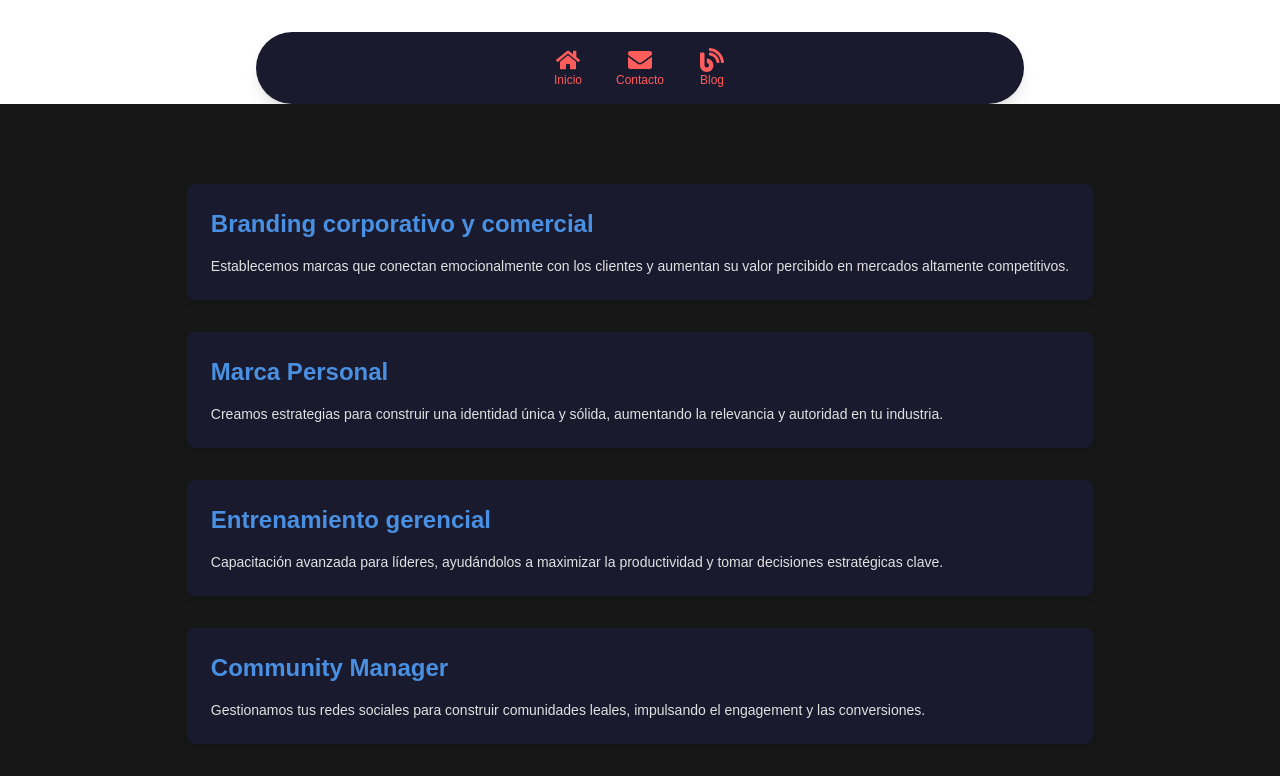
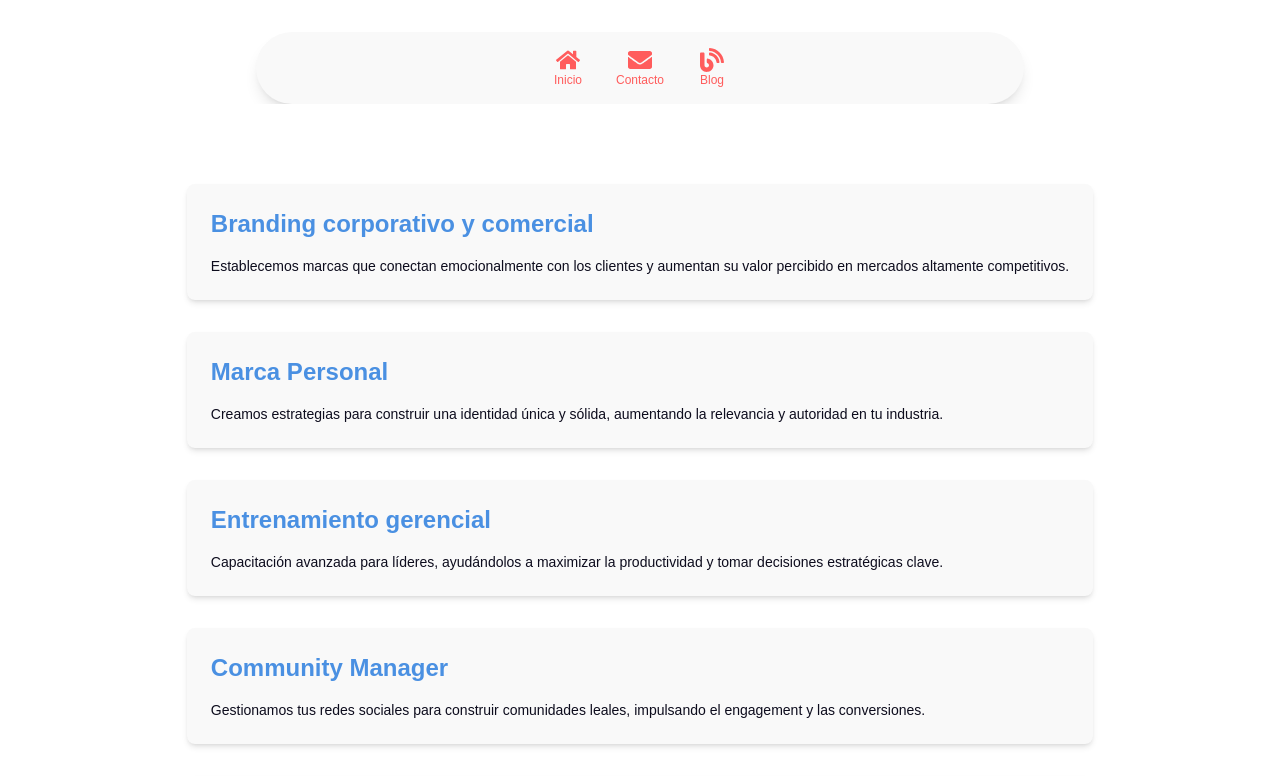
Before and after one commit to deivipluss/landing, a Next.js app: page /soluciones in a window 1280 px wide. Shown: the top 776 px of the page. Built offline with nearby package versions, Linux system fonts and the light colour scheme.

Commit message:
modificandodiseño

```diff
--- a/app/globals.css
+++ b/app/globals.css
@@ -12,12 +12,14 @@
   --text-dark: #0D0C1D;
   --text-light: #E1E1E1;
   --text-muted: #888;
+  --header-bg: #F1F5F9; /* Color más suave para el fondo del header */
 }
 
 @media (prefers-color-scheme: dark) {
   :root {
     --background: var(--dark-bg);
     --foreground: #ededed;
+    --header-bg: #1A1A2E; /* Ajuste para modo oscuro */
   }
 }
 
@@ -30,43 +32,17 @@ body {
   box-sizing: border-box;
 }
 
-/* Animación de transición de página */
-.page-enter {
-  opacity: 0;
-  transform: translateX(100%);
-}
-
-.page-enter-active {
-  opacity: 1;
-  transform: translateX(0);
-  transition: opacity 400ms, transform 400ms;
-}
-
-.page-exit {
-  opacity: 1;
-  transform: translateX(0);
-}
-
-.page-exit-active {
-  opacity: 0;
-  transform: translateX(-100%);
-  transition: opacity 400ms, transform 400ms;
-}
-
-.container {
-  padding: 20px;
-}
-
 .header {
   display: flex;
   justify-content: center;
   align-items: center;
-  background-color: #1a1a2e;
-  padding: 20px 0;
+  background-color: var(--header-bg);
+  padding: 15px 20px;
   border-radius: 50px;
   width: 90%;
   max-width: 1000px;
   margin: auto;
+  box-shadow: 0px 4px 8px rgba(0, 0, 0, 0.1);
 }
 
 .header .icon {
@@ -74,50 +50,16 @@ body {
   font-size: 2rem;
   margin: 0 20px;
   cursor: pointer;
+  transition: color 0.3s ease, transform 0.3s ease;
+}
+
+.header .icon:hover {
+  color: var(--primary-color);
+  transform: scale(1.2);
 }
 
 .header .icon.active {
   color: var(--primary-color);
-}
-
-.profile-card {
-  background-color: var(--light-bg);
-  padding: 20px;
-  border-radius: 15px;
-  text-align: center;
-  box-shadow: 0 4px 12px rgba(0, 0, 0, 0.1);
-  width: 320px;
-  max-width: 100%;
-  margin: 0 auto;
-}
-
-.profile-card img {
-  width: 180px;
-  height: 200px;
-  object-fit: cover;
-  border-radius: 10px;
-}
-
-.profile-card h2 {
-  color: var(--text-dark);
-  font-size: 2rem;
-  margin: 20px 0 10px;
-}
-
-.profile-card p {
-  color: var(--text-muted);
-  font-size: 14px;
-}
-
-.social-icons {
-  display: flex;
-  justify-content: center;
-  gap: 10px;
-}
-
-.social-icons .icon {
-  font-size: 24px;
-  color: var(--secondary-color);
 }
 
 .main-content {
@@ -181,25 +123,19 @@ body {
   height: 200px;
 }
 
-.actions .card .card-content {
-  display: flex;
-  align-items: center;
-  justify-content: center;
+.actions .card:hover {
+  transform: scale(1.05);
+  box-shadow: 0 4px 12px rgba(0, 0, 0, 0.2);
+  transition: transform 0.3s ease;
 }
 
-.actions .card .icon {
-  font-size: 2rem;
-  margin-right: 10px;
-}
-
-.actions .card .arrow {
-  position: absolute;
-  bottom: 10px;
-  right: 10px;
-  background-color: rgba(255, 255, 255, 0.2);
-  border-radius: 50%;
-  padding: 5px;
-  font-size: 18px;
+footer {
+  background-color: var(--header-bg);
+  text-align: center;
+  padding: 15px;
+  font-size: 0.875rem;
+  color: var(--text-muted);
+  margin-top: auto;
 }
 
 @media (max-width: 768px) {
@@ -210,10 +146,6 @@ body {
 
   .header .icon {
     margin: 10px;
-  }
-
-  .profile-card {
-    width: 100%;
   }
 
   .stats {
--- a/app/soluciones/page.tsx
+++ b/app/soluciones/page.tsx
@@ -4,42 +4,53 @@ import { FaHome, FaBlog, FaEnvelope } from "react-icons/fa";
 import Link from "next/link";
 
 const iconStyle = (section: string, activeSection: string) =>
-  `text-[var(--secondary-color)] text-2xl mx-3 cursor-pointer hover:text-[var(--primary-color)] transition-colors ${activeSection === section ? 'text-[var(--primary-color)]' : ''}`;
+  `text-[var(--secondary-color)] text-2xl mx-3 cursor-pointer hover:text-[var(--primary-color)] transition-colors ${
+    activeSection === section ? "text-[var(--primary-color)]" : ""
+  }`;
 
-const containerStyle = "p-4 md:p-8 flex flex-col items-center bg-[var(--foreground)] overflow-hidden min-h-screen";
+const containerStyle =
+  "p-4 md:p-8 flex flex-col items-center bg-[var(--background)] overflow-hidden min-h-screen";
 
 const services = [
   {
     title: "Branding corporativo y comercial",
-    description: "Establecemos marcas que conectan emocionalmente con los clientes y aumentan su valor percibido en mercados altamente competitivos.",
+    description:
+      "Establecemos marcas que conectan emocionalmente con los clientes y aumentan su valor percibido en mercados altamente competitivos.",
   },
   {
     title: "Marca Personal",
-    description: "Creamos estrategias para construir una identidad única y sólida, aumentando la relevancia y autoridad en tu industria.",
+    description:
+      "Creamos estrategias para construir una identidad única y sólida, aumentando la relevancia y autoridad en tu industria.",
   },
   {
     title: "Entrenamiento gerencial",
-    description: "Capacitación avanzada para líderes, ayudándolos a maximizar la productividad y tomar decisiones estratégicas clave.",
+    description:
+      "Capacitación avanzada para líderes, ayudándolos a maximizar la productividad y tomar decisiones estratégicas clave.",
   },
   {
     title: "Community Manager",
-    description: "Gestionamos tus redes sociales para construir comunidades leales, impulsando el engagement y las conversiones.",
+    description:
+      "Gestionamos tus redes sociales para construir comunidades leales, impulsando el engagement y las conversiones.",
   },
   {
     title: "Contenido y estrategia digital",
-    description: "Desarrollamos contenido poderoso y estrategias personalizadas que generan valor y posicionamiento digital.",
+    description:
+      "Desarrollamos contenido poderoso y estrategias personalizadas que generan valor y posicionamiento digital.",
   },
   {
     title: "IA para negocios",
-    description: "Integramos soluciones de inteligencia artificial para optimizar procesos, reducir costos y aumentar la eficiencia operativa.",
+    description:
+      "Integramos soluciones de inteligencia artificial para optimizar procesos, reducir costos y aumentar la eficiencia operativa.",
   },
   {
     title: "Consultoría OnlyFans",
-    description: "Estrategias personalizadas para maximizar ingresos, fidelizar seguidores y profesionalizar tu presencia en plataformas de contenido.",
+    description:
+      "Estrategias personalizadas para maximizar ingresos, fidelizar seguidores y profesionalizar tu presencia en plataformas de contenido.",
   },
   {
     title: "E-commerce",
-    description: "Diseñamos y optimizamos tiendas online para aumentar las ventas, ofreciendo experiencias de usuario inolvidables.",
+    description:
+      "Diseñamos y optimizamos tiendas online para aumentar las ventas, ofreciendo experiencias de usuario inolvidables.",
   },
 ];
 
@@ -54,24 +65,27 @@ const App: React.FC = () => {
   return (
     <div className="bg-[var(--background)] min-h-screen">
       {/* Navigation Bar */}
-      <header className="flex justify-center py-4 mt-8 space-x-6 bg-[#1A1A2E] shadow-lg rounded-full w-[90%] max-w-3xl mx-auto">
-        <button
-          className="flex flex-col items-center group"
-          onClick={() => handleNavigation("home")}
-        >
+      <header className="flex justify-center py-4 mt-8 space-x-6 bg-[var(--light-bg)] shadow-lg rounded-full w-[90%] max-w-3xl mx-auto">
+        <Link href="/" className="flex flex-col items-center group">
           <FaHome className={iconStyle("home", activeSection)} />
-          <span className="text-xs text-[var(--secondary-color)] group-hover:text-[var(--primary-color)] transition-colors">Inicio</span>
-        </button>
+          <span className="text-xs text-[var(--secondary-color)] group-hover:text-[var(--primary-color)] transition-colors">
+            Inicio
+          </span>
+        </Link>
         <button
           className="flex flex-col items-center group"
           onClick={() => handleNavigation("contacto")}
         >
           <FaEnvelope className={iconStyle("contacto", activeSection)} />
-          <span className="text-xs text-[var(--secondary-color)] group-hover:text-[var(--primary-color)] transition-colors">Contacto</span>
+          <span className="text-xs text-[var(--secondary-color)] group-hover:text-[var(--primary-color)] transition-colors">
+            Contacto
+          </span>
         </button>
         <Link href="/blog" className="flex flex-col items-center group">
           <FaBlog className={iconStyle("blog", activeSection)} />
-          <span className="text-xs text-[var(--secondary-color)] group-hover:text-[var(--primary-color)] transition-colors">Blog</span>
+          <span className="text-xs text-[var(--secondary-color)] group-hover:text-[var(--primary-color)] transition-colors">
+            Blog
+          </span>
         </Link>
       </header>
 
@@ -81,9 +95,11 @@ const App: React.FC = () => {
           {services.map((service, index) => (
             <div
               key={index}
-              className="bg-[#1A1A2E] text-[var(--text-light)] p-6 rounded-lg shadow-md transition-transform hover:scale-105"
+              className="bg-[var(--light-bg)] text-[var(--text-dark)] p-6 rounded-lg shadow-md transition-transform hover:scale-105"
             >
-              <h3 className="text-2xl font-bold mb-4 text-[var(--primary-color)]">{service.title}</h3>
+              <h3 className="text-2xl font-bold mb-4 text-[var(--primary-color)]">
+                {service.title}
+              </h3>
               <p className="text-sm font-light">{service.description}</p>
             </div>
           ))}
@@ -91,7 +107,7 @@ const App: React.FC = () => {
       </div>
 
       {/* Footer */}
-      <footer className="bg-[#1A1A2E] text-center py-6 text-[var(--text-muted)] text-sm">
+      <footer className="bg-[var(--light-bg)] text-center py-6 text-[var(--text-muted)] text-sm">
         © 2024 Deivipluss. Todos los derechos reservados.
       </footer>
     </div>
```
